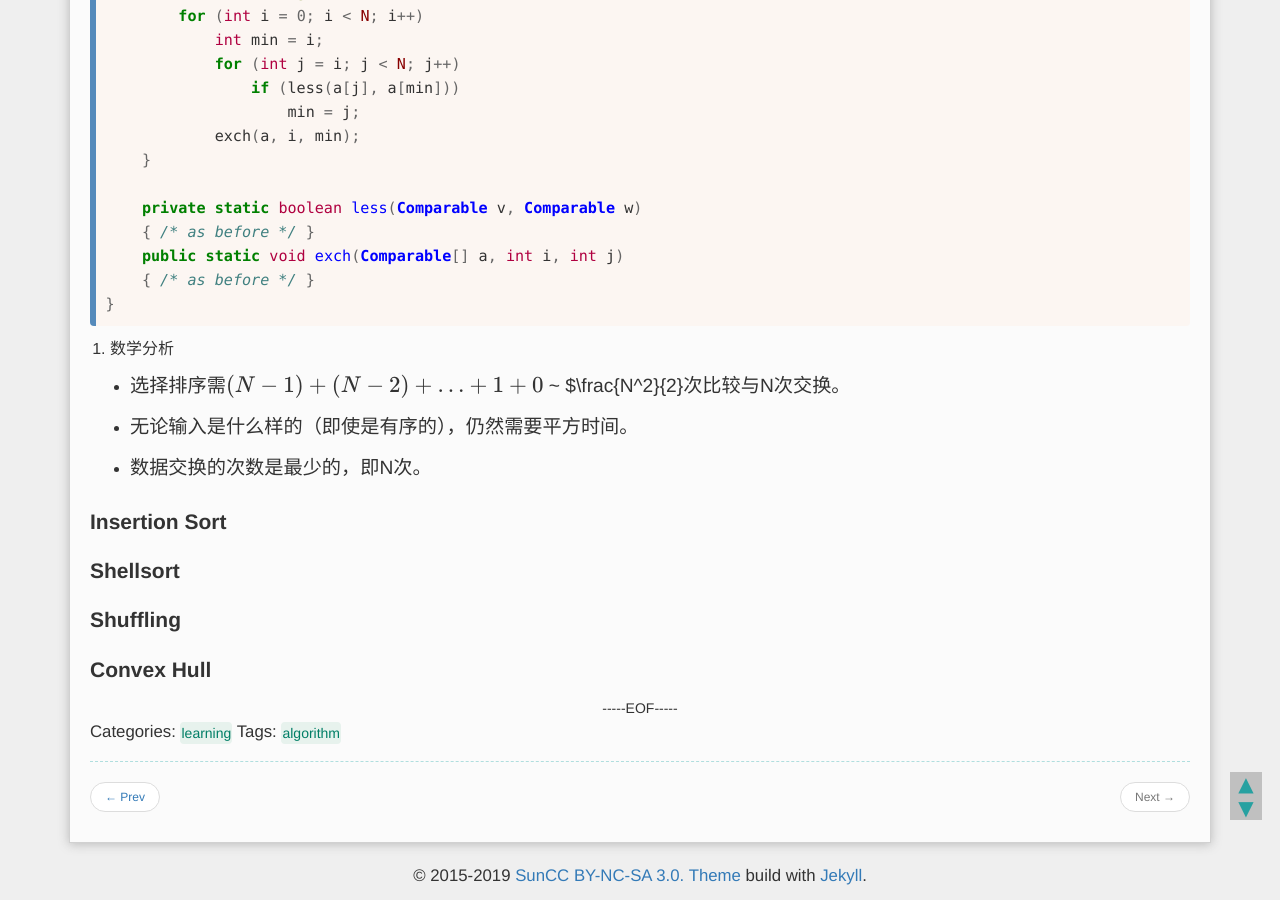
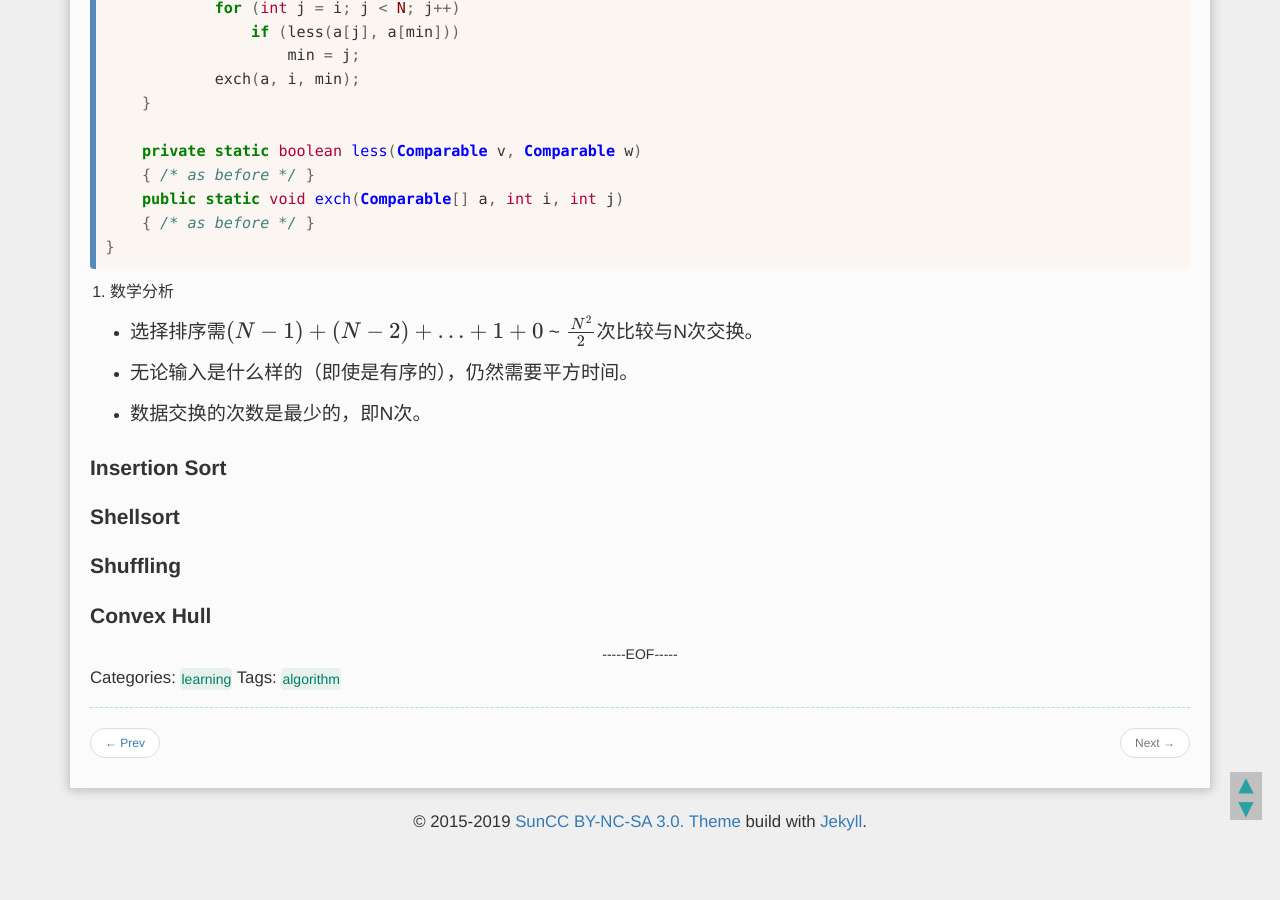
Before and after one commit to YurieSun/YurieSun.github.io, a Jekyll site: the page built from _posts/2019-04-11-learning-algorithm-elementary-sorts.md, in a window 1280 px wide and 900 px high, scrolled down 2977 px. Built offline with Jekyll 4.4.1, drawn with Linux system fonts in a browser that asks for light colours; formulas are drawn with MathJax 3; after the commit the page ends 3823 px from its top, so only the background shows below that; part of the change alters nothing that is shown.

````diff
--- a/_posts/2019-04-11-learning-algorithm-elementary-sorts.md
+++ b/_posts/2019-04-11-learning-algorithm-elementary-sorts.md
@@ -23,7 +23,7 @@ C++: class-type functors
 C# :delegates
 Python, Perl, ML, Javascript: first-class functions
 
-3. 回调的工作机制
+2. 回调的工作机制
 
 * client
 
@@ -84,17 +84,13 @@ public static void sort(Comparable[] a)
 }
 ```
 
-4. 全序关系（total order）
-
+3. 全序关系（total order）
 全序关系应满足：
-
 * 反对称性：若$v\le w$且$w\le v$，则$v=w$。
-
-* 传递性：若$v\le w$且$w\le x，则$v\le x。
-
+* 传递性：若$v\le w$且$w\le x，则$v\le x$。
 * 完全性：v和w仅存在这三种关系，$v\le w$或$w\le v$或相等。
 
-5. less与exchange的实现
+4. less与exchange的实现
 
 * less implementation
 
@@ -147,7 +143,7 @@ public class Selection
 
 3. 数学分析
 
-* 选择排序需$(N-1)+(N-2)+...+1+0$ ~ $\frac{N^2}{2}次比较与N次交换。
+* 选择排序需$(N-1)+(N-2)+...+1+0$ ~ $\frac{N^2}{2}$次比较与N次交换。
 
 * 无论输入是什么样的（即使是有序的），仍然需要平方时间。
 
````
